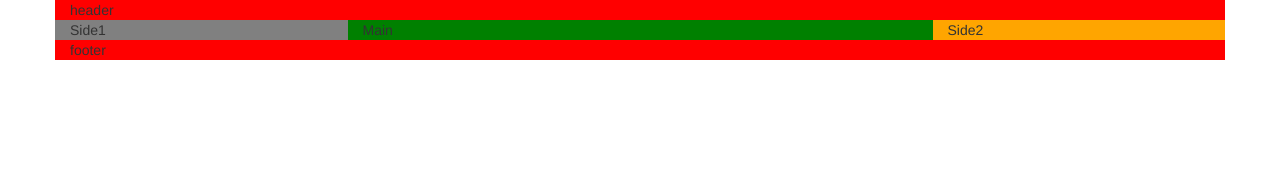
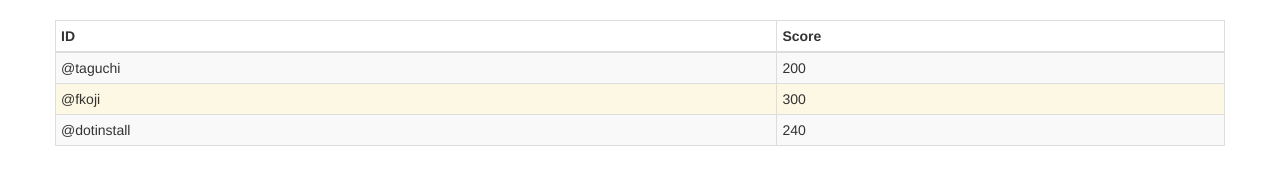
Before and after one commit to yakkuru201/bootstrap-nyumon, a plain HTML site: page index.html in a window 1280 px wide. Drawn offline with nearby package versions, Linux system fonts and the light colour scheme.

Commit message:
#05 bootstrap

```diff
--- a/index.html
+++ b/index.html
@@ -9,18 +9,18 @@
   </head>
   <body>
 
-    <div id="header" class="container" style="background:red;">header</div>
-
-    <div class="container">
-      <div class="row">
-        <div class="col-sm-3 hidden-xs" style="background:gray;">Side1</div>
-        <div class="col-sm-6 col-xs-6" style="background:green;">Main</div>
-        <div class="col-sm-3 col-xs-6" style="background:orange;">Side2</div>
-      </div>
+    <div class="container" style="padding:20px 0">
+      <table class="table table-striped table-bordered table-hover table-condensed">
+        <thead>
+          <tr><th>ID</th><th>Score</th></tr>
+        </thead>
+        <tbody>
+          <tr><td>@taguchi</td><td>200</td></td>
+          <tr class="warning"><td>@fkoji</td><td>300</td></td>
+          <tr><td>@dotinstall</td><td>240</td></td>
+        </tbody>
+      </table>
     </div>
-
-    <div id="footer" class="container" style="background:red;">footer</div>
-
 
     <script src="https://ajax.googleapis.com/ajax/libs/jquery/1.11.0/jquery.min.js"></script>
     <script src="js/bootstrap.min.js"></script>
```
